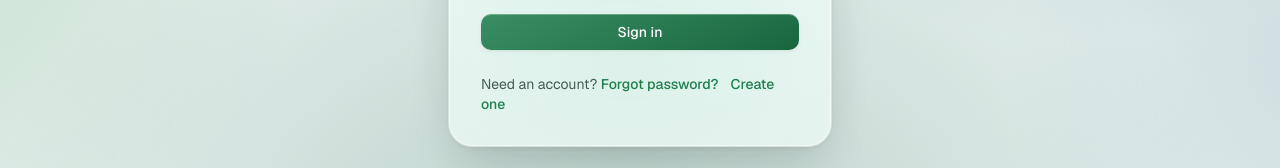
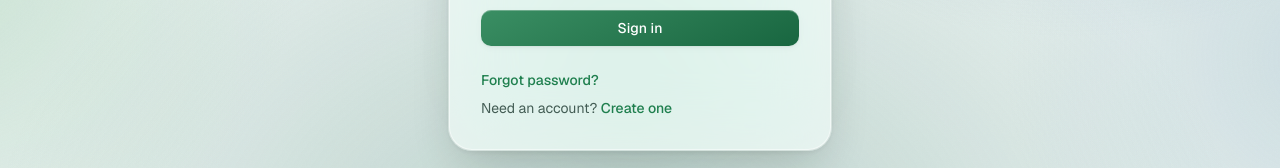
Before and after one commit to knah1d/terra-audit, a Next.js app in the folder frontend/: page /login in a window 1280 px wide. Shown: the part 503-671 px from the top of the page. Built offline with nearby package versions, Linux system fonts and the light colour scheme; no server answers.

Commit message:
feat: Improve login page layout and link organization for better user experience

```diff
--- a/frontend/app/(auth)/login/page.tsx
+++ b/frontend/app/(auth)/login/page.tsx
@@ -76,13 +76,17 @@ export default function LoginPage() {
               Sign in
             </Button>
           </form>
-          <p className="mt-6 text-sm text-text-secondary">
-            Need an account?{" "}
-            <Link href="/account-access" className="mr-3 font-medium text-brand-600 hover:text-brand-700">Forgot password?</Link>
-            <Link href="/register" className="font-medium text-brand-600 hover:text-brand-700">
-              Create one
+          <div className="mt-6 flex flex-wrap items-center justify-between gap-x-4 gap-y-2 text-sm text-text-secondary">
+            <Link href="/account-access" className="font-medium text-brand-600 hover:text-brand-700">
+              Forgot password?
             </Link>
-          </p>
+            <p>
+              Need an account?{" "}
+              <Link href="/register" className="font-medium text-brand-600 hover:text-brand-700">
+                Create one
+              </Link>
+            </p>
+          </div>
         </div>
       </div>
     </main>
```
